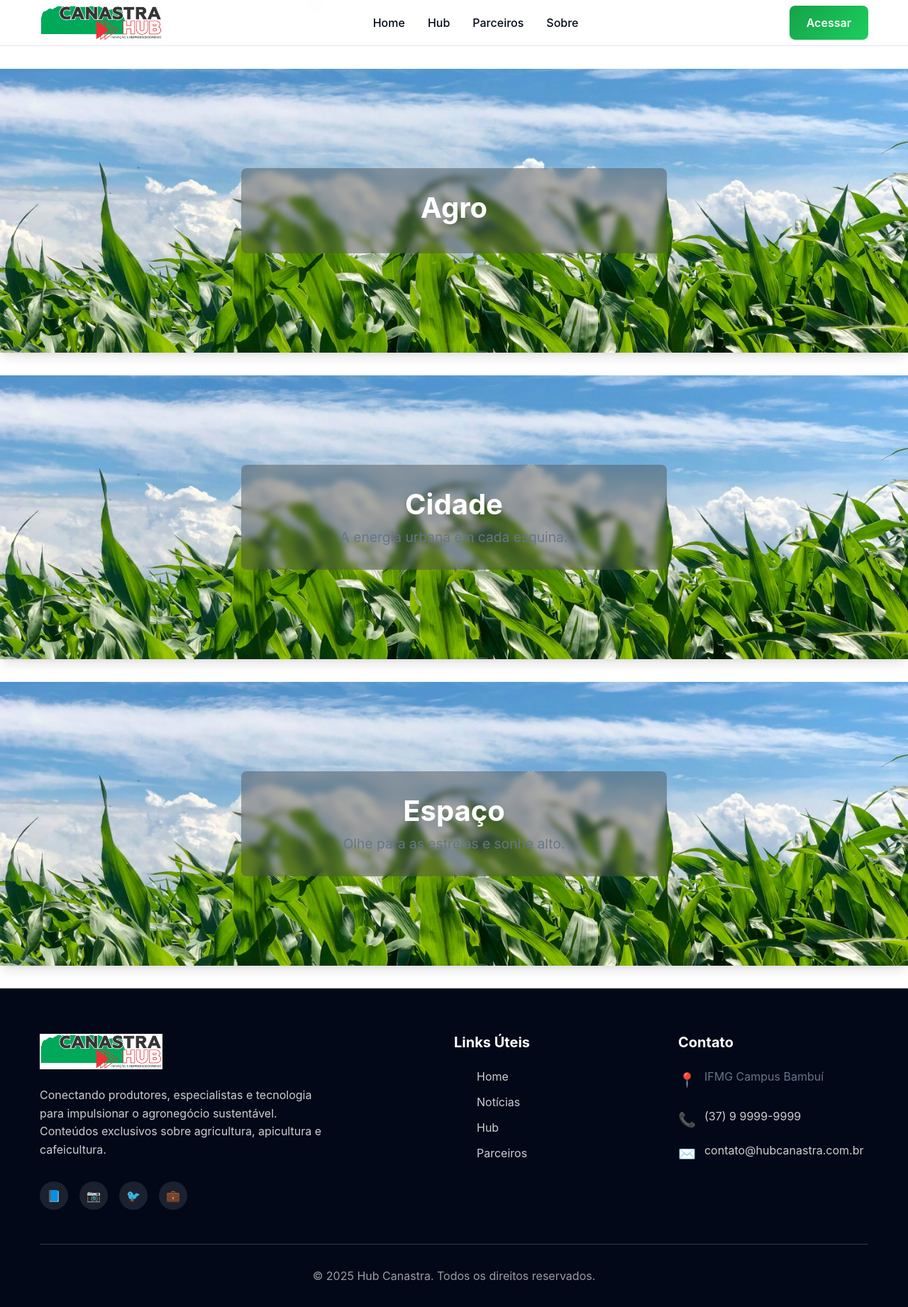
After one commit to israelponciano/Canastra-HUB, a Django app: page /hubs/ in a window 1280 px wide. The commit adds this page. Shown: the whole page at 71% size. Run offline with Django 4.2, Linux system fonts and the light colour scheme.

Commit message:
tela hubs

```diff
--- /dev/null
+++ b/core/templates/hubs.html
@@ -0,0 +1,41 @@
+{% extends 'master.html' %}
+{% load static %}
+{% block conteudo %}
+  <main>
+    <!-- Carousel Section -->
+
+    <section class="imagemgrande-section">
+      <a href="natureza.html" class="imagemgrande-link">
+        <div class="imagemgrande-container" style="background-image: url('{% static 'img/milho.jpg' %}');">
+          <div class="imagemgrande-content">
+            <h1>Agro</h1>
+          </div>
+        </div>
+      </a>
+    </section>
+
+    <section class="imagemgrande-section">
+      <a href="cidade.html" class="imagemgrande-link">
+        <div class="imagemgrande-container" style="background-image: url('{% static 'img/milho.jpg' %}');">
+          <div class="imagemgrande-content">
+            <h1>Cidade</h1>
+            <p>A energia urbana em cada esquina.</p>
+          </div>
+        </div>
+      </a>
+    </section>
+
+    <section class="imagemgrande-section">
+      <a href="espaco.html" class="imagemgrande-link">
+        <div class="imagemgrande-container" style="background-image: url('{% static 'img/milho.jpg' %}');">
+          <div class="imagemgrande-content">
+            <h1>Espaço</h1>
+            <p>Olhe para as estrelas e sonhe alto.</p>
+          </div>
+        </div>
+      </a>
+    </section>
+  </main>
+
+  <script src="{% static 'js/scripts.js' %}"></script>
+{% endblock %}
--- a/core/templates/master.html
+++ b/core/templates/master.html
@@ -28,7 +28,7 @@
           <!-- Desktop Navigation -->
           <div class="nav-links">
             <a href="/" class="nav-link">Home</a>
-            <a href="#hub" class="nav-link">Hub</a>
+            <a href="{% url 'core:hubs' %}" class="nav-link">Hub</a>
             {% if request.session.perfil == 'usuario' %}
               <a href="#vagas" class="nav-link">Vagas</a>
             {% endif %}
@@ -71,7 +71,7 @@
         <div id="mobile-menu" class="mobile-menu">
           <div class="mobile-nav-links">
             <a href="/" class="nav-link">Home</a>
-            <a href="#hub" class="nav-link">Hub</a>
+            <a href="{% url 'core:hubs' %}" class="nav-link">Hub</a>
             <a href="#vagas" class="nav-link">Vagas</a>
             <a href="#parceiros" class="nav-link">Parceiros</a>
             {% comment %} <a href="#contato" class="nav-link">Contato</a> {% endcomment %}
--- a/core/urls.py
+++ b/core/urls.py
@@ -13,5 +13,6 @@ urlpatterns = [
     path("cadastro_usuario/", views.cadastro_usuario, name="cadastro_usuario"),
     path("get_cidades/", views.get_cidades, name="get_cidades"),
     path("cadastro_usuario_completo/", views.cadastro_completo, name="cadastro_completo"),
+    path("hubs/", views.hubs, name="hubs"),
 
 ]
--- a/core/views.py
+++ b/core/views.py
@@ -15,6 +15,9 @@ def home(request):
 
     return render(request, 'home.html')
 
+def hubs(request):
+
+    return render(request, 'hubs.html')
 
 def cadastro(request):
 
--- a/resources/static/css/styles.css
+++ b/resources/static/css/styles.css
@@ -474,6 +474,80 @@ p {
    to {
       opacity: 1;
       transform: translateY(0);
+   }
+}
+
+/* Espaçamento entre as imagens */
+.imagemgrande-section {
+   margin: 2rem 0;
+   overflow: hidden;
+   box-shadow: var(--shadow-lg);
+}
+
+/* Remove sublinhado e faz toda a imagem ser clicável */
+.imagemgrande-link {
+   text-decoration: none;
+   color: inherit;
+   display: block;
+}
+
+/* Container da imagem */
+.imagemgrande-container {
+   position: relative;
+   height: 50vh;
+   min-height: 300px;
+   background-size: cover;
+   background-position: center;
+   background-repeat: no-repeat;
+
+   display: flex;
+   justify-content: center;
+   /* Centraliza horizontalmente */
+   align-items: center;
+   /* Centraliza verticalmente */
+
+   transition: transform 0.4s ease, filter 0.4s ease;
+}
+
+/* Efeito de hover para indicar que é clicável */
+.imagemgrande-container:hover {
+   transform: scale(1.02);
+   filter: brightness(0.85);
+   cursor: pointer;
+}
+
+.imagemgrande-content {
+   text-align: center;
+   background: rgba(77, 77, 77, 0.45);
+   width: 100000px;
+   backdrop-filter: blur(5px);
+   padding: 2rem;
+   border-radius: 0.5rem;
+   max-width: 600px;
+   color: white;
+}
+
+.imagemgrande-content h1 {
+   margin: 0 0 0.5rem 0;
+   font-size: 2.5rem;
+}
+
+.imagemgrande-content p {
+   margin: 0;
+   font-size: 1.2rem;
+}
+
+@media (max-width: 768px) {
+   .imagemgrande-container {
+      height: 60vh;
+   }
+
+   .imagemgrande-content h1 {
+      font-size: 2rem;
+   }
+
+   .imagemgrande-content p {
+      font-size: 1rem;
    }
 }
 
```
Also changed, not shown: resources/static/img/milho.jpg (added).
